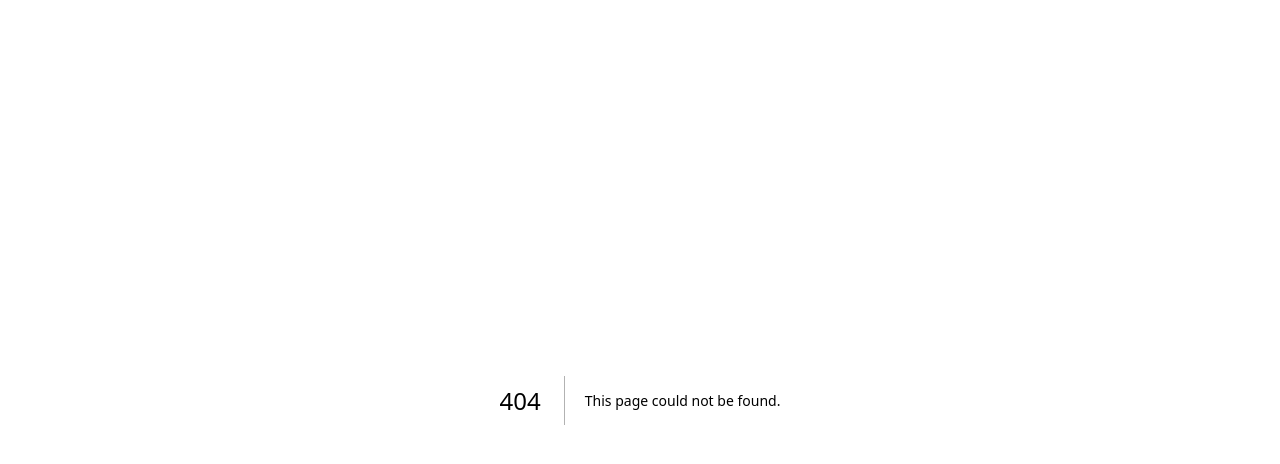
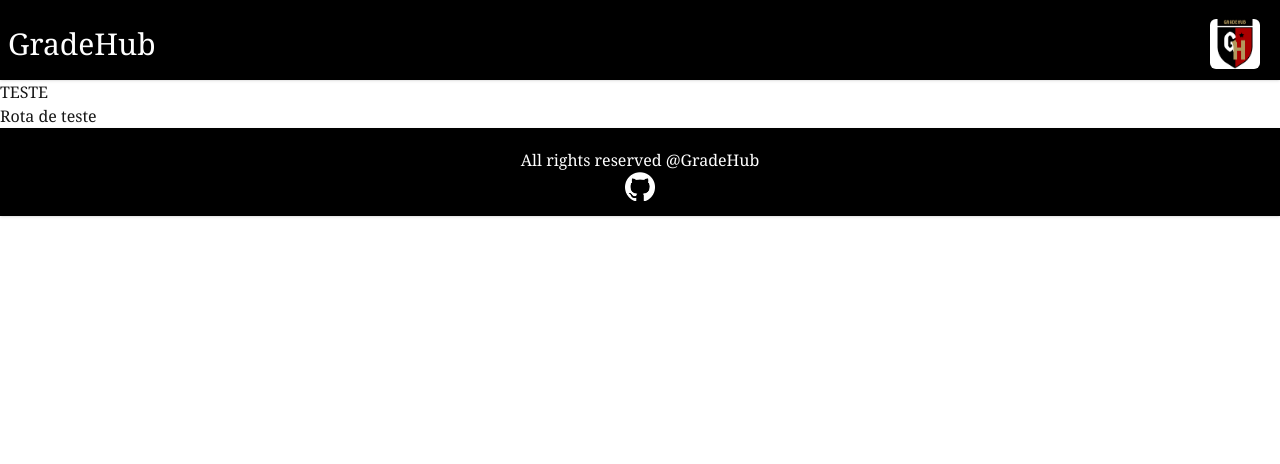
Before and after one commit to moonixt/grade-hub, a Next.js app: page /our-work in a window 1280 px wide. Before the commit this address had no page. Shown: the top 464 px of the page. Built offline with nearby package versions, Linux system fonts and the light colour scheme.

Commit message:
Some tests

```diff
--- a/package.json
+++ b/package.json
@@ -20,6 +20,7 @@
     "react-dom": "^19.0.0",
     "react-icons": "^5.5.0",
     "react-router": "^7.2.0",
+    "react-router-dom": "^7.3.0",
     "react-skillicons": "^1.0.2"
   },
   "devDependencies": {
--- a/src/app/layout.tsx
+++ b/src/app/layout.tsx
@@ -1,6 +1,7 @@
-import type { Metadata } from "next";
 import { Geist, Geist_Mono } from "next/font/google";
 import "../styles/globals.css";
+import Header from "@/components/Header";
+import Footer from "@/components/Footer";
 
 const geistSans = Geist({
   variable: "--font-geist-sans",
@@ -12,12 +13,6 @@ const geistMono = Geist_Mono({
   subsets: ["latin"],
 });
 
-export const metadata: Metadata = {
-  title: "GradeHub",
-  description: "A melhor plataforma de estudantes e professores. ",
-  openGraph: { images: [{ url: "../hero/hub.png" }] },
-};
-
 export default function RootLayout({
   children,
 }: Readonly<{
@@ -25,16 +20,20 @@ export default function RootLayout({
 }>) {
   return (
     <html lang="en">
+      <head>
         <link
           rel="icon"
           href="../static/icon.png"
           type="image/png"
           sizes="32x32"
         />
+      </head>
       <body
         className={`${geistSans.variable} ${geistMono.variable} antialiased`}
       >
+        <Header />
         {children}
+        <Footer />
       </body>
     </html>
   );
--- /dev/null
+++ b/src/app/our-work/page.tsx
@@ -0,0 +1,12 @@
+
+
+const OurWork = () => {
+  return (
+    <div>
+        <h1>TESTE</h1>
+        <p>Rota de teste</p>
+    </div>
+  )
+}
+
+export default OurWork
--- a/src/app/page.tsx
+++ b/src/app/page.tsx
@@ -1,5 +1,4 @@
 import Cards from "@/components/Cards";
-import Header from "@/components/Header";
 import Hero from "@/components/Hero";
 import Hero2 from "@/components/Hero2";
 import Container from "@/components/Container";
@@ -13,7 +12,6 @@ import Footer from "@/components/Footer";
 export default function Home() {
   return (
     <div className="">
-      <Header />
       <Hero />
       <Container>
         <main>
@@ -36,7 +34,6 @@ export default function Home() {
       <Container>
         <ContentFeatures></ContentFeatures>
       </Container>
-      <Footer></Footer>
     </div>
   );
 }
--- /dev/null
+++ b/src/app/sitemetada.tsx
@@ -0,0 +1,6 @@
+import type { Metadata } from "next";
+export const metadata: Metadata = {
+    title: "GradeHub",
+    description: "A melhor plataforma de estudantes e professores. ",
+    openGraph: { images: [{ url: "../hero/hub.png" }] },
+  };
--- /dev/null
+++ b/src/components/ClientOnly.tsx
@@ -0,0 +1,17 @@
+import { useEffect, useState } from "react";
+
+const ClientOnly = ({ children }: { children: React.ReactNode }) => {
+  const [isMounted, setIsMounted] = useState(false);
+
+  useEffect(() => {
+    setIsMounted(true);
+  }, []);
+
+  if (!isMounted) {
+    return null;
+  }
+
+  return <>{children}</>;
+};
+
+export default ClientOnly;
--- a/src/components/GalleryCover.tsx
+++ b/src/components/GalleryCover.tsx
@@ -3,6 +3,7 @@ import Alan from "../gallery/alan.jpeg";
 import Einstein from "../gallery/einstein.jpeg";
 import Open from "../gallery/open.jpeg";
 import Margaret from "../gallery/margaret.jpeg";
+import Link from "next/link";
 
 const GalleryCover = () => {
   return (
@@ -54,7 +55,7 @@ const GalleryCover = () => {
           />
         </section>
         <div className="absolute inset-5 flex flex-col justify-center items-center ">
-          <h2 className="text-3xl  text-white mb-2">Our work</h2>
+          <Link href="/our-work"><h2 className="text-3xl  text-white mb-2">Our work</h2></Link>
           {/* <p className="text-white ">
           Access the dashboard, whether you are a student or a teacher.
         </p> */}
--- a/src/components/Header.tsx
+++ b/src/components/Header.tsx
@@ -1,14 +1,17 @@
 import Image from "next/image";
 import Hub from "../hero/hub.png";
+import Link from "next/link";
 
 const Header = () => {
   return (
     <div className="bg-black shadow sticky top-0 z-50 border-b border-black shadow-sm h-20 w-full flex items-center justify-between  pt-2 pl-2 ">
       <section>
+        <Link href="/">
         <h1 className="text-red-600 text-white sm:text-3xl text-1xl ">
           {" "}
           GradeHub
         </h1>
+        </Link>
       </section>
 
       <section className="pr-5">
```
Also changed, not shown: 1 other file (tests, documents, lock files or other folders). Lines whose indentation alone changed are shown as unchanged.
